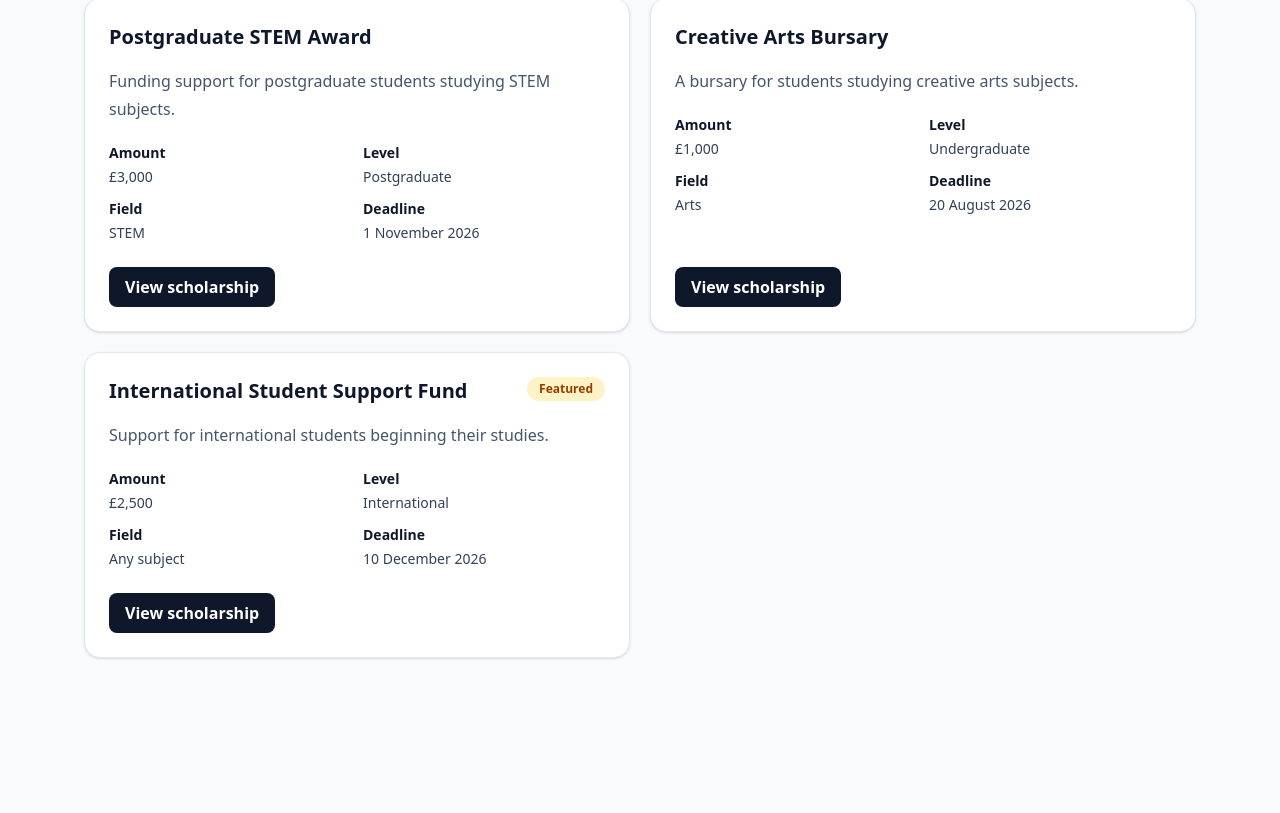
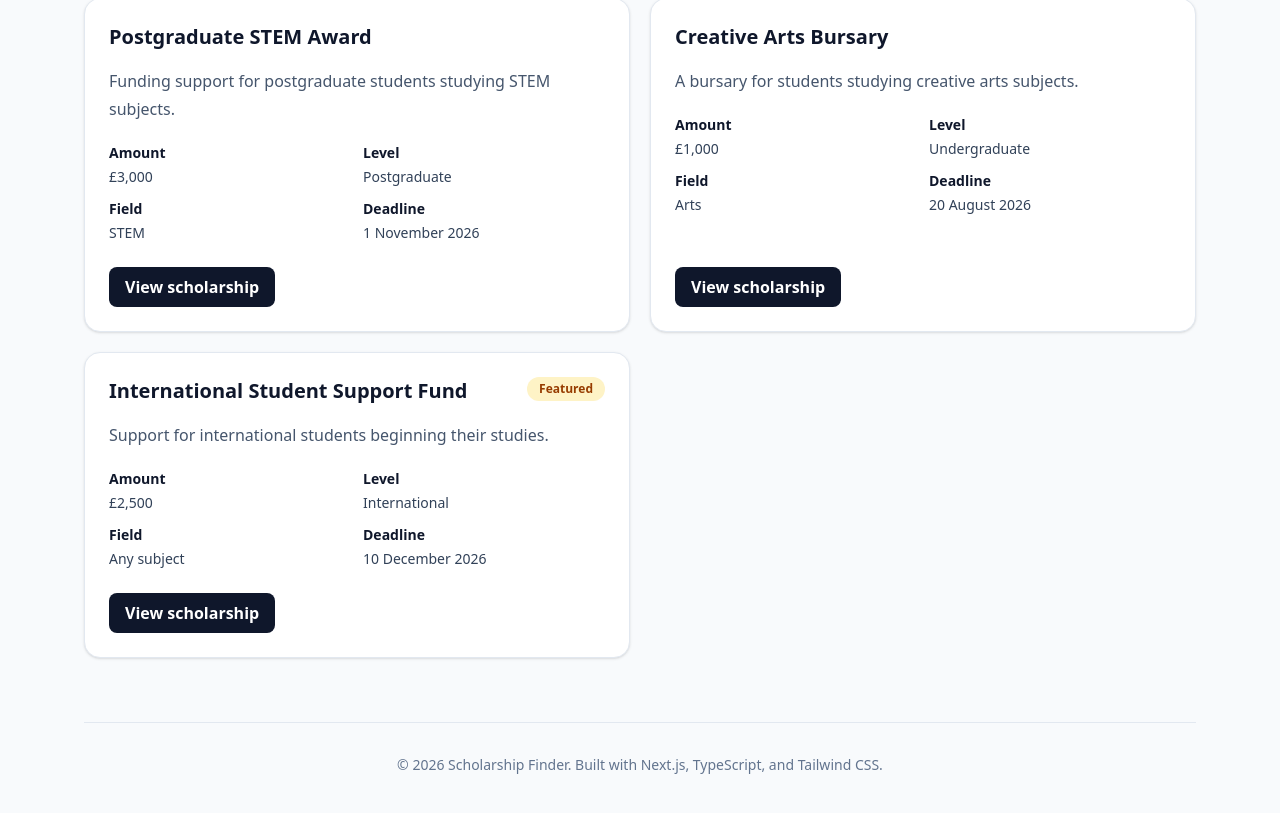
Before and after one commit to chayanitsaekhu-tech/ToonKlai, a Next.js app: page / in a window 1280 px wide. Shown: the part 970-1783 px from the top of the page. Before the commit the page ends 1668 px from the top, so only its background shows below. Built offline with nearby package versions, Linux system fonts and the light colour scheme.

Commit message:
Add site footer

```diff
--- a/app/page.tsx
+++ b/app/page.tsx
@@ -1,3 +1,4 @@
+import Footer from "@/components/Footer";
 import Header from "@/components/Header";
 import ScholarshipExplorer from "@/components/ScholarshipExplorer";
 import scholarshipsData from "@/data/scholarships.json";
@@ -13,6 +14,8 @@ export default function HomePage() {
       <div className="mt-10">
         <ScholarshipExplorer scholarships={scholarships} />
       </div>
+
+      <Footer />
     </main>
   );
 }
--- /dev/null
+++ b/components/Footer.tsx
@@ -0,0 +1,12 @@
+export default function Footer() {
+  const currentYear = new Date().getFullYear();
+
+  return (
+    <footer className="mt-16 border-t border-slate-200 py-8 text-center text-sm text-slate-500">
+      <p>
+        © {currentYear} Scholarship Finder. Built with Next.js, TypeScript,
+        and Tailwind CSS.
+      </p>
+    </footer>
+  );
+}
```
